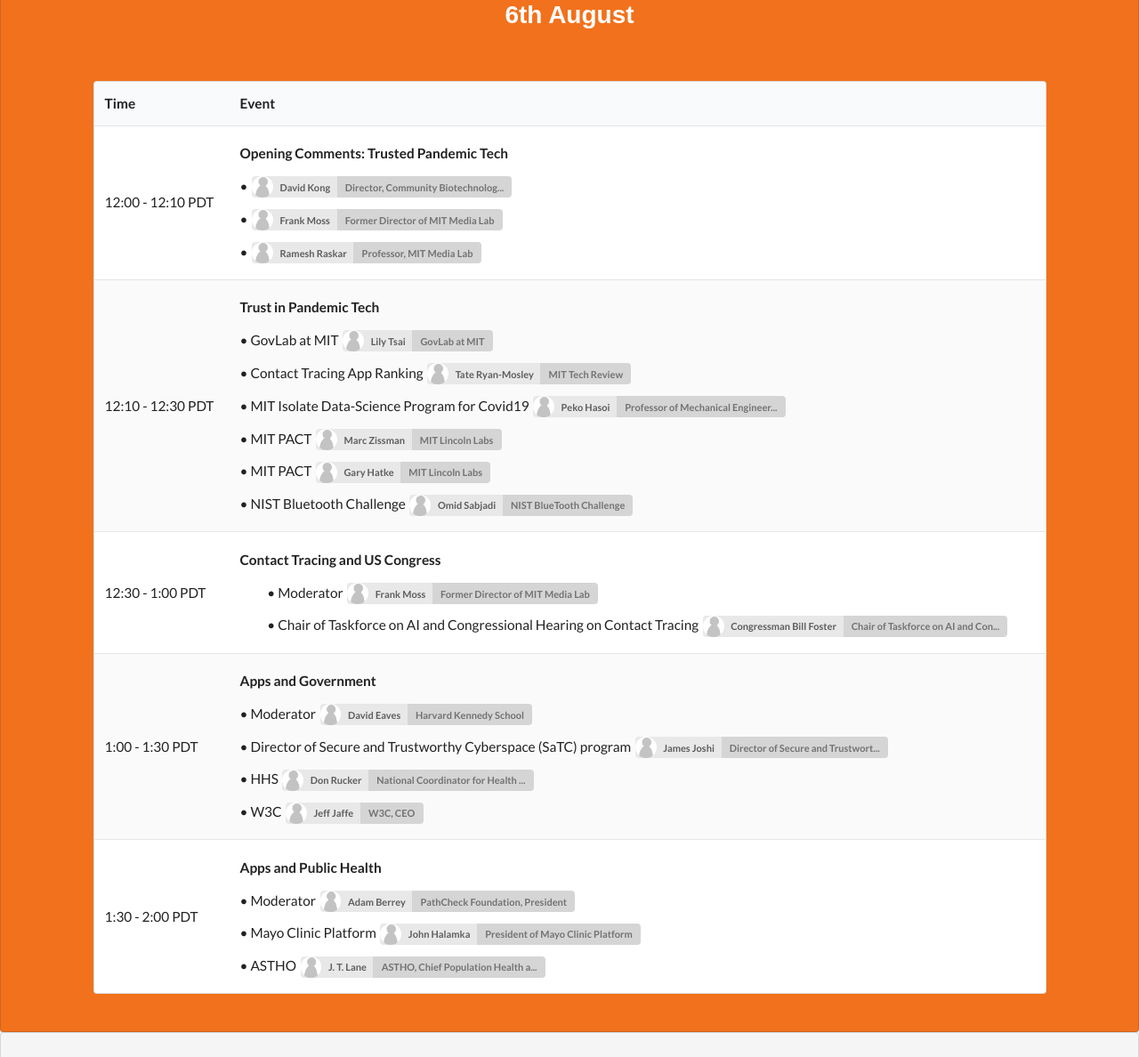
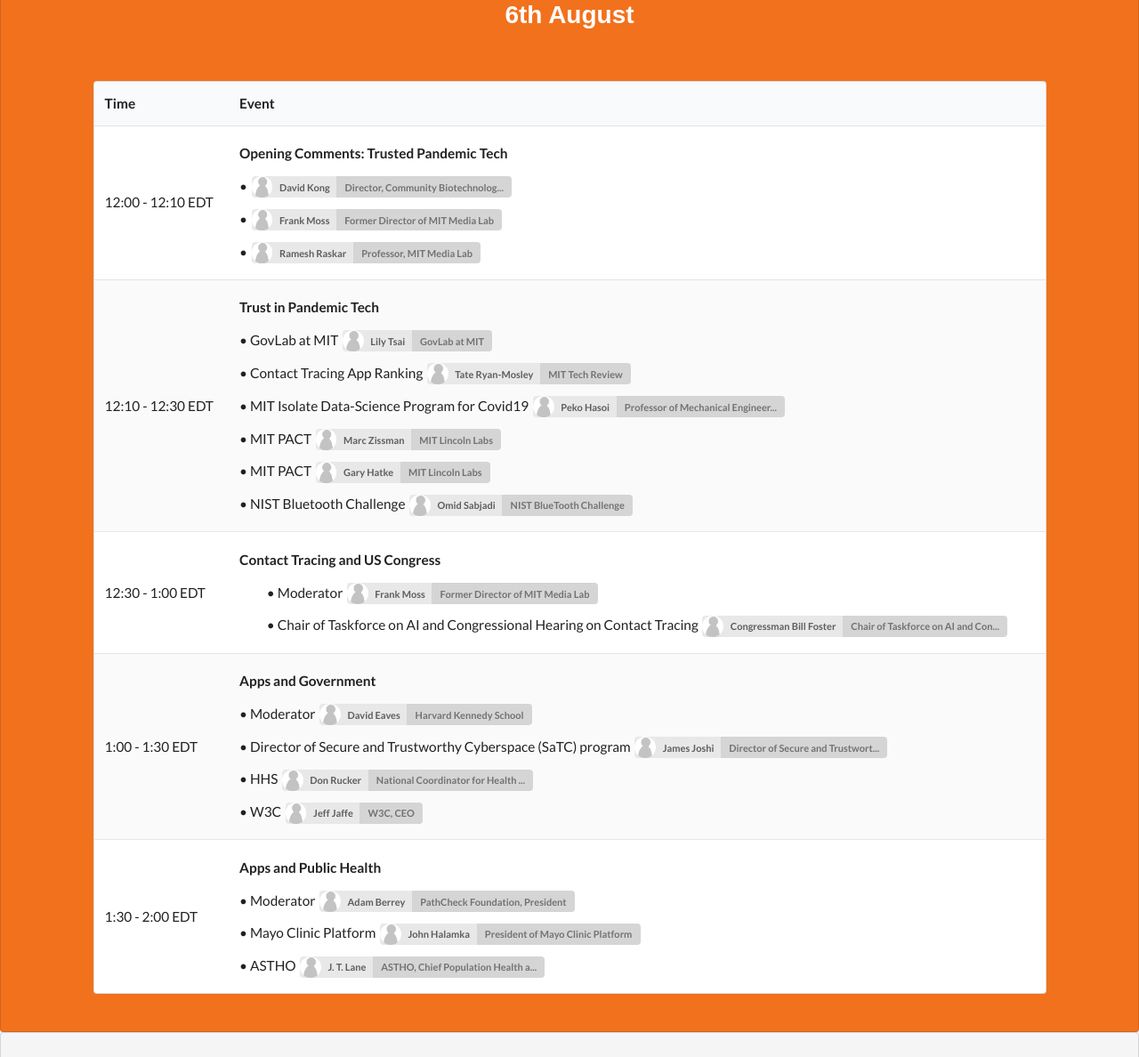
Before and after one commit to responsible-data-summit/events, a Jekyll site: the page built from agenda-0806.html, in a window 1280 px wide. Shown: the part 226-1414 px from the top of the page at 89% size. Built offline with Jekyll 4.4.1, drawn with Linux system fonts in a browser that asks for light colours; some web fonts are replaced; comment, search, counter and statistics services are not loaded.

Commit message:
fix timing

```diff
--- a/agenda-0806.html
+++ b/agenda-0806.html
@@ -19,7 +19,7 @@
             <tbody>
                 {% for event in site.data.agenda0728 %}
                     <tr style="line-height: 2.4em;">
-                        <td>{{event.time}} PDT </td>
+                        <td>{{event.time}} EDT </td>
                         <td>
                             {% for section in event.sections %}
                             <div
```
